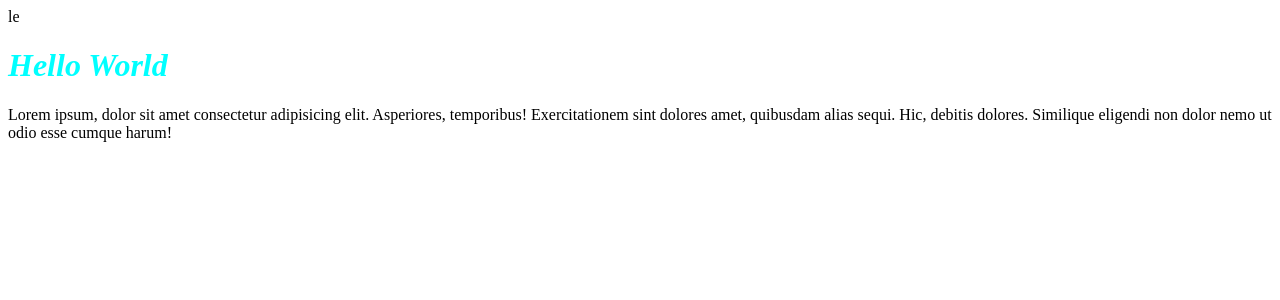
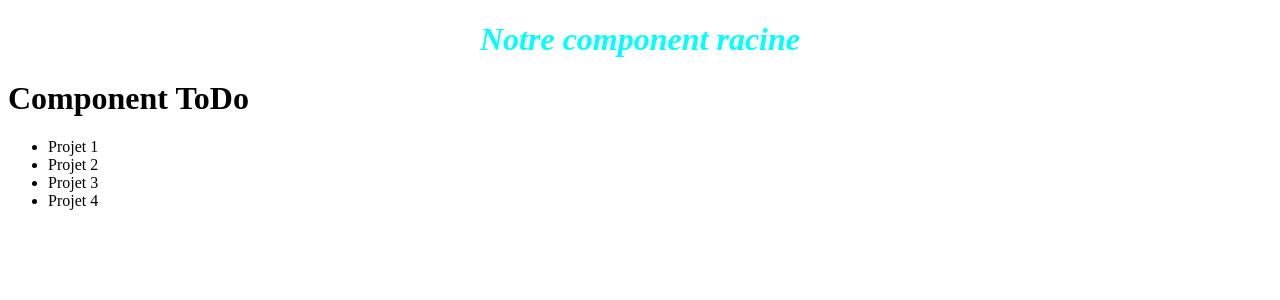
Before and after one commit to valentintournant/angular-to-do-list, an Angular app: page / in a window 1280 px wide. Shown: the top 300 px of the page. Built offline with nearby package versions, Linux system fonts and the light colour scheme.

Commit message:
logique component first todo

```diff
--- a/src/app/app.component.css
+++ b/src/app/app.component.css
@@ -1,6 +1,7 @@
 h1 {
 color: aqua;
 font-style: italic;
+text-align: center;
 
 
 
--- a/src/app/app.component.html
+++ b/src/app/app.component.html
@@ -1,3 +1,3 @@
-le<h1>Hello World</h1>
-<p>Lorem ipsum, dolor sit amet consectetur adipisicing elit. Asperiores, temporibus! Exercitationem sint dolores amet, quibusdam alias sequi.
-Hic, debitis dolores. Similique eligendi non dolor nemo ut odio esse cumque harum!</p>
+<h1>Notre component racine</h1>
+
+<my-todo></my-todo>
--- a/src/app/app.module.ts
+++ b/src/app/app.module.ts
@@ -1,12 +1,12 @@
 import { NgModule } from "@angular/core";
 import { BrowserModule } from "@angular/platform-browser";
 import { AppComponent } from "./app.component";
-
-
+import { TodoComponent } from "./todo/todo.component";
 
 @NgModule({
 declarations: [
   AppComponent,
+  TodoComponent
 ],
 imports: [
   BrowserModule,
--- /dev/null
+++ b/src/app/todo/todo.component.html
@@ -0,0 +1,7 @@
+<h1>Component ToDo</h1>
+<ul>
+  <li>Projet 1</li>
+  <li>Projet 2</li>
+  <li>Projet 3</li>
+  <li>Projet 4</li>
+</ul>
```
Also changed, not shown: src/app/todo/todo.component.ts (added, +12 -0 lines), src/app/todo/todo.component.css (added).
